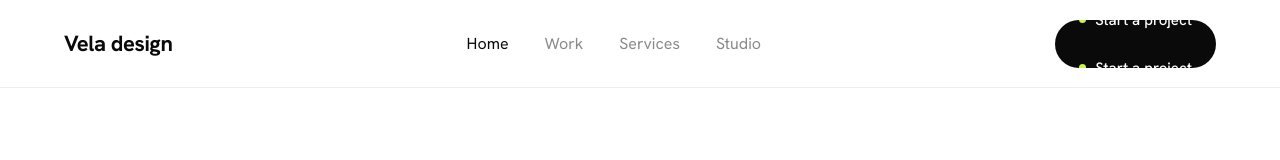
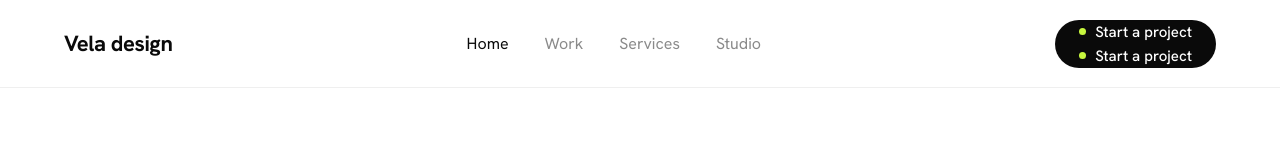
Before and after one commit to alessio-carnino/vela-site, a Next.js app: page / in a window 1280 px wide. Shown: the top 160 px of the page. Built offline with nearby package versions, Linux system fonts and the light colour scheme; no server answers.

Commit message:
Fix button overflow clipping

```diff
--- a/src/components/Contact.tsx
+++ b/src/components/Contact.tsx
@@ -26,7 +26,6 @@ export default function Contact() {
 
         <a href="mailto:hello@vela.design" className="vela-contact-cta" style={{
           display: "inline-flex",
-          alignItems: "center",
           overflow: "hidden",
           height: 68,
           borderRadius: 40,
--- a/src/components/Nav.tsx
+++ b/src/components/Nav.tsx
@@ -40,7 +40,6 @@ export default function Nav() {
 
         <a href="#contact" className="vela-cta" style={{
           display: "inline-flex",
-          alignItems: "center",
           overflow: "hidden",
           height: 48,
           borderRadius: 40,
```
